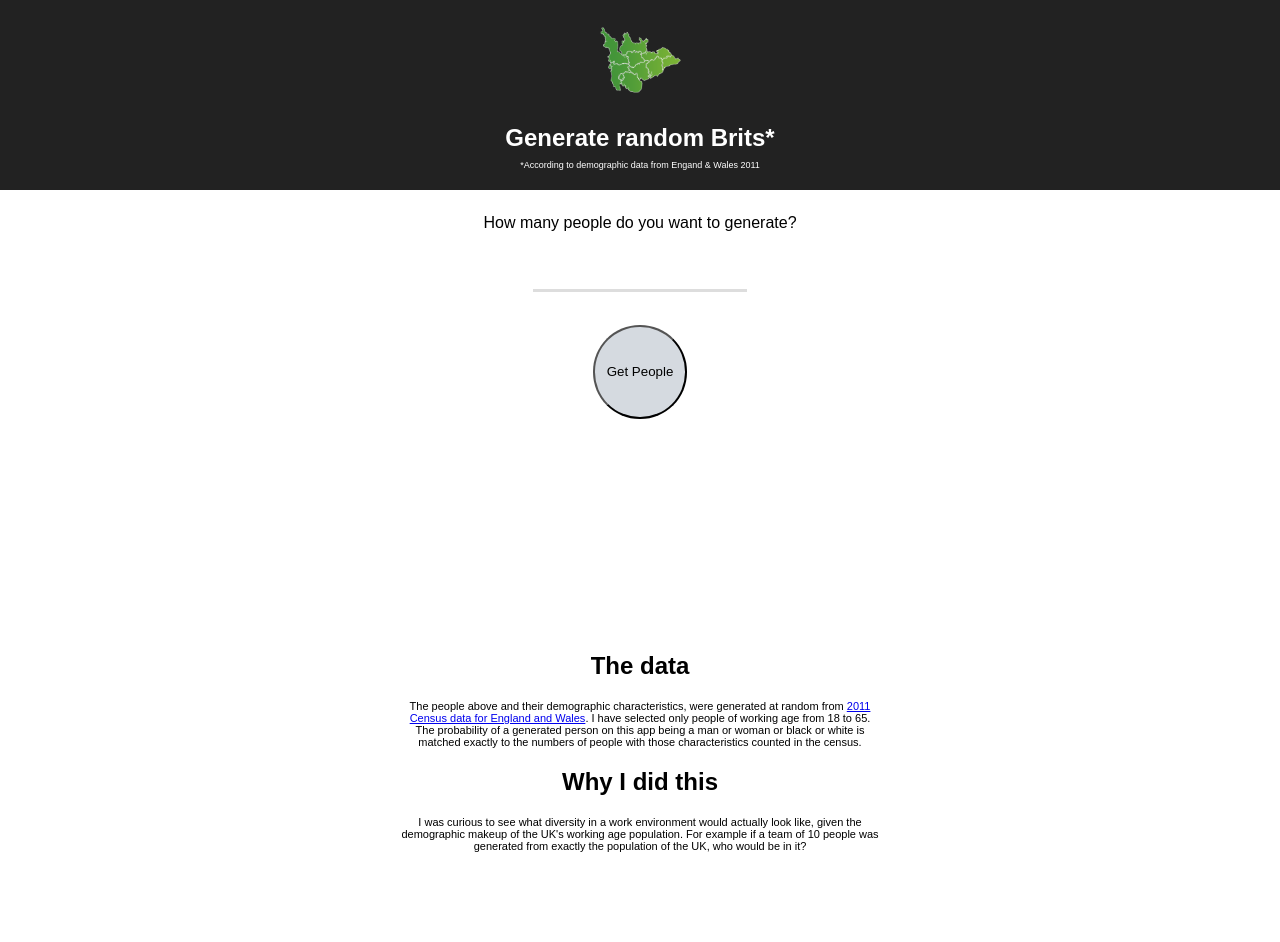
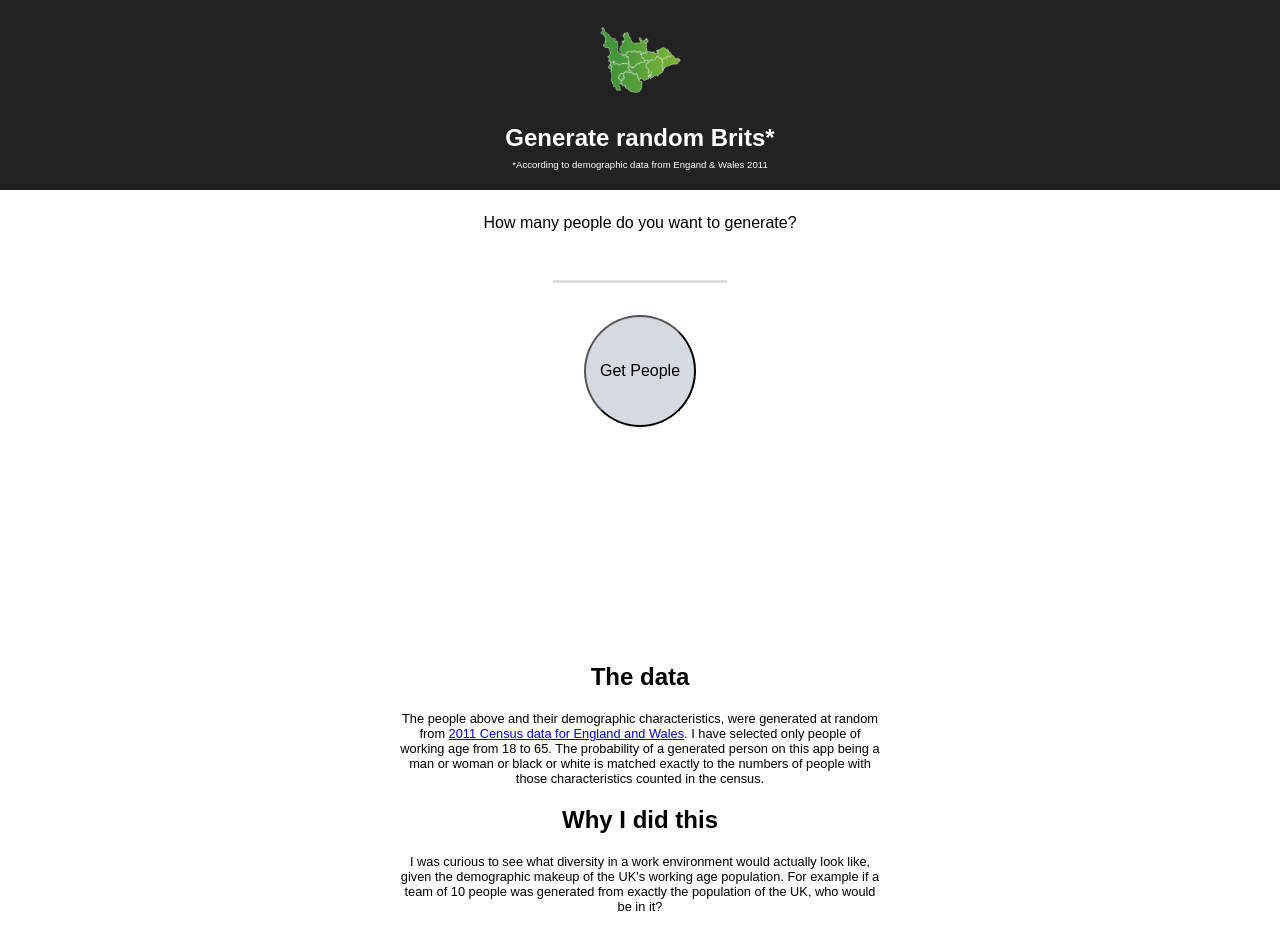
Before and after one commit to ajwl/random-brit-generator, a React (Create React App) app: page / in a window 1280 px wide. Before the commit the page ends 879 px from the top, so only its background shows below. Built offline with nearby package versions, Linux system fonts and the light colour scheme.

Commit message:
css tweak

```diff
--- a/src/styles/App.css
+++ b/src/styles/App.css
@@ -26,7 +26,7 @@
   margin-bottom: 2px;
 }
 .App-header span{
-  font-size: 9px;
+  font-size: .6em;
 }
 
 .App-container{
@@ -46,7 +46,7 @@
   margin: 1.5em 1em;
 }
 .App-container form input{
-  flex: 0 1 auto;
+  flex: 1 1 auto;
   margin: 1em;
 }
 
@@ -69,7 +69,8 @@ input.people-input {
   border-left: none;
   border-bottom: 3px solid #ddd;
   text-align: center;
-  font-size: 20px;
+  font-size: 1em;
+  font-weight: 500;
 }
 
 input[type="submit"]{
@@ -77,6 +78,7 @@ input[type="submit"]{
   width: 7em;
   height: 7em;
   border-radius: 50%;
+  font-size: 1em;
 }
 
 input::-webkit-outer-spin-button,
@@ -86,10 +88,10 @@ input::-webkit-inner-spin-button {
 }
 
 .info {
-  padding: 1em;
+  padding: 1em .5em;
   max-width: 30em;
 }
 .info p{
-  font-size: 11px;
+  font-size: 0.8em;
   font-weight: 300;
 }
```
